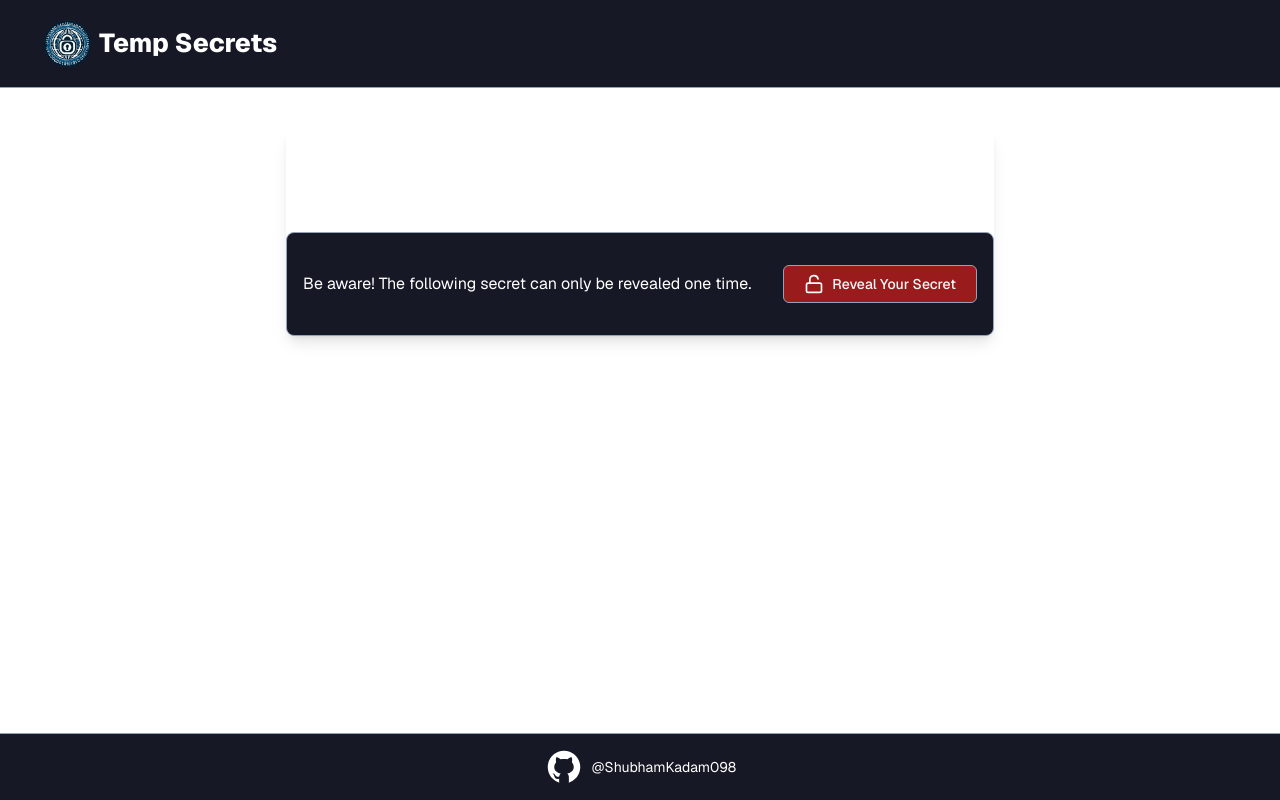
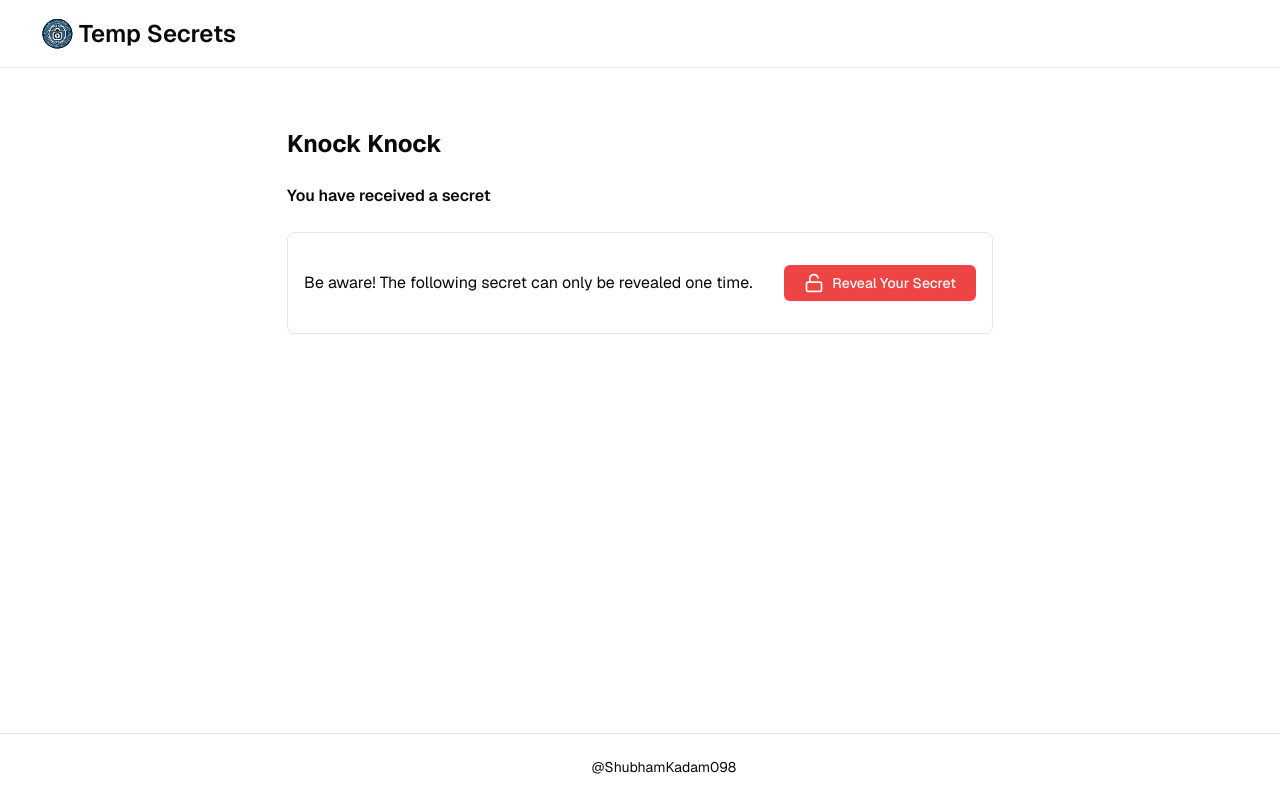
Before and after one commit to ShubhamKadam098/Temp-Secret, a Next.js app: page /secret/1 in a window 1280 px wide. Built offline with nearby package versions, Linux system fonts and the light colour scheme.

Commit message:
Refactor to change the hard coded theme to shadcn theme

```diff
--- a/src/app/(root)/(home)/secret/[id]/page.tsx
+++ b/src/app/(root)/(home)/secret/[id]/page.tsx
@@ -19,8 +19,8 @@ const SecretsPage = ({ params }: { params: { id: string } }) => {
   } = useFetchMessage(params.id);
 
   return (
-    <section className="text-white flex mx-auto justify-center min-h-36 p-4 min-w-fit ">
-      <div className="flex  gap-6 flex-col  rounded-lg  shadow-lg w-full md:min-w-[500px] lg:w-auto">
+    <section className="text-foreground flex mx-auto justify-center min-h-36 p-4 min-w-fit ">
+      <div className="flex  gap-6 flex-col  rounded-lg   w-full md:min-w-[500px] lg:w-auto">
         <h1 className="text-xl md:text-2xl font-bold">Knock Knock</h1>
         <h4 className="font-semibold text-sm md:text-base">
           You have received a secret
@@ -28,7 +28,7 @@ const SecretsPage = ({ params }: { params: { id: string } }) => {
         {isMessageAvailable ? (
           <>
             {isPasswordRequired ? (
-              <div className=" flex flex-wrap items-center gap-8  border border-slate-400 rounded-lg bg-dark-1 px-4 py-8 ">
+              <div className=" flex flex-wrap items-center gap-8  border border-border rounded-lg bg-card px-4 py-8 ">
                 <h1 className="text-sm md:text-base">Password is required</h1>
                 <Input
                   type="password"
@@ -41,7 +41,7 @@ const SecretsPage = ({ params }: { params: { id: string } }) => {
                 {isLoading ? (
                   <Button
                     disabled
-                    className="border-rose-600 border bg-red-600 text-white flex items-center justify-center w-[90%] mx-auto"
+                    className="bg-destructive text-destructive-foreground flex items-center justify-center w-[90%] mx-auto"
                   >
                     <Loader2 className="mr-2 h-4 w-4 animate-spin" />
                     Please wait
@@ -49,7 +49,8 @@ const SecretsPage = ({ params }: { params: { id: string } }) => {
                 ) : (
                   <Button
                     disabled={isLoading}
-                    className="flex gap-3 bg-red-700 hover:bg-red-800 w-[90%] max-w-full focus:outline-none focus:border hover:border focus:border-white  hover:border-white mx-auto"
+                    variant="destructive"
+                    className="flex gap-3 w-[90%] max-w-full focus:ring-2 focus:ring-offset-2 mx-auto"
                     onClick={fetchMessage}
                   >
                     <Unlock
@@ -66,7 +67,7 @@ const SecretsPage = ({ params }: { params: { id: string } }) => {
                 {message ? (
                   <ShowMessage inputType={inputType} message={message} />
                 ) : (
-                  <div className="flex flex-wrap items-center gap-8 md:gap4 border border-slate-400 rounded-lg bg-dark-1 px-4 py-8 ">
+                  <div className="flex flex-wrap items-center gap-8 md:gap4 border border-border rounded-lg bg-card px-4 py-8 ">
                     <p className="text-sm md:text-base">
                       Be aware! The following secret can only be revealed one
                       time.
@@ -74,17 +75,16 @@ const SecretsPage = ({ params }: { params: { id: string } }) => {
                     {isLoading ? (
                       <Button
                         disabled={isLoading}
-                        variant={"destructive"}
-                        className=" bg-red-800 rounded-md border border-slate-400  flex gap-2 hover:border hover:border-white focus:border-2 focus:border-white px-20"
+                        variant="destructive"
+                        className="flex gap-2 focus:ring-2 focus:ring-offset-2 px-20"
                       >
                         <Loader2 className="mr-2 h-4 w-4 animate-spin" />
                       </Button>
                     ) : (
                       <Button
                         disabled={isLoading}
-                        variant={"destructive"}
-                        className="px-5 bg-red-800 rounded-md border border-slate-400  flex gap-2 hover:border hover:border-white focus:border-2 focus:border-white
-                        mx-auto break-words whitespace-normal h-fit"
+                        variant="destructive"
+                        className="px-5 flex gap-2 mx-auto break-words whitespace-normal h-fit focus:ring-2 focus:ring-offset-2"
                         onClick={fetchMessage}
                       >
                         <Unlock
--- a/src/components/DisplayLink.tsx
+++ b/src/components/DisplayLink.tsx
@@ -12,24 +12,23 @@ const DisplayLink = ({
   setReturnedLink: (link: string) => void;
 }) => {
   return (
-    <section className="flex flex-col gap-10 text-white items-center justify-center ">
-      <div className="flex flex-col flex-wrap lg:max-w-[80%] max-w-[70%] grow bg-dark-1 border border-slate-500 rounded-lg mx-auto mt-10 px-6 gap-8 p-8">
+    <section className="flex flex-col gap-10 text-foreground items-center justify-center ">
+      <div className="flex flex-col flex-wrap lg:max-w-[80%] max-w-[70%] grow bg-card border border-border rounded-lg mx-auto mt-10 px-6 gap-8 p-8">
         <Button
           variant={"ghost"}
-          className="w-fit flex items-center gap-2 hover:bg-slate-800 rounded-xl text-xs md:text-base hover:text-white"
+          className="w-fit flex items-center gap-2 hover:bg-accent rounded-xl text-xs md:text-base hover:text-foreground"
           onClick={() => setReturnedLink("")}
         >
           <Undo2 width={"15px"} height={"15px"} />
           Create new secrets
         </Button>
 
-        <h1 className="rounded-lg px-4 py-4 border border-slate-400 truncate  max-w-[80%] md:max-w-[full]  mx-auto">
+        <h1 className="rounded-lg px-4 py-4 border border-border truncate  max-w-[80%] md:max-w-[full]  mx-auto">
           {returnedLink ? returnedLink : "Ooops! Something went wrong"}
         </h1>
 
         <div className="flex flex-wrap gap-3 items-center justify-around">
           <CopyBtn inputText={returnedLink} />
-          {/* <ShareBtn inputText={returnedLink} /> */}
           <VisitLinkBtn inputLink={returnedLink} />
         </div>
       </div>
--- a/src/components/Footer.tsx
+++ b/src/components/Footer.tsx
@@ -3,8 +3,8 @@ import Link from "next/link";
 
 const Footer = () => {
   return (
-    <footer className="relative py-2 bg-dark-1 text-white border-t border-slate-400 border-solid w-full">
-      <div className=" flex items-center justify-center mx-auto px-2">
+    <footer className="relative py-2 bg-background text-foreground border-t w-full">
+      <div className="flex items-center justify-center mx-auto px-2">
         <Link
           href="https://github.com/ShubhamKadam098"
           target="_blank"
--- a/src/components/Navbar.tsx
+++ b/src/components/Navbar.tsx
@@ -4,16 +4,16 @@ import React from "react";
 
 const Navbar = () => {
   return (
-    <nav className="flex-between fixed z-50 w-full bg-dark-1 px-6 py-4 lg:px-10 border-b border-slate-400 border-solid">
+    <nav className="flex-between fixed z-50 w-full bg-background px-6 py-4 lg:px-10 border-b">
       <Link href="/" className="flex items-center gap-1">
         <Image
           src="/icons/logo.svg"
-          width={55}
-          height={55}
+          width={35}
+          height={35}
           alt="Temp Secrets logo"
           className="max-sm:size-10"
         />
-        <p className="text-[26px] font-extrabold text-white max-sm:hidden">
+        <p className="text-2xl font-semibold text-foreground max-sm:hidden">
           Temp Secrets
         </p>
       </Link>
--- a/src/components/ShowMessage.tsx
+++ b/src/components/ShowMessage.tsx
@@ -34,8 +34,8 @@ const ShowMessage = ({
   };
 
   return (
-    <div className="flex flex-wrap flex-col gap-8 border border-slate-400 rounded-lg bg-dark-1 px-4 py-8 w-full">
-      <h1 className="border-b border-slate-500 pb-2 font-semibold text-base">
+    <div className="flex flex-wrap flex-col gap-8 border border-border rounded-lg bg-card px-4 py-8 w-full">
+      <h1 className="border-b border-border pb-2 font-semibold text-base">
         Your Secret
       </h1>
       {inputType == "file" ? (
@@ -47,8 +47,8 @@ const ShowMessage = ({
       <div className="flex justify-center">
         {inputType === "file" ? (
           <Button
-            variant={"secondary"}
-            className="w-fit flex items-center justify-center gap-2 bg-green-500 hover:bg-green-700 text-white text-sx"
+            variant="default"
+            className="w-fit flex items-center justify-center gap-2"
             onClick={downloadFile}
           >
             <Download width={"15px"} height={"15px"} />
@@ -57,8 +57,8 @@ const ShowMessage = ({
         ) : (
           <>
             <Button
-              variant={"secondary"}
-              className="mx-auto flex items-center gap-2 bg-blue-500 hover:bg-blue-700 text-white w-fit "
+              variant="default"
+              className="mx-auto flex items-center gap-2 w-fit"
               onClick={() => {
                 navigator.clipboard.writeText(message);
                 toast.success("Copied to clipboard");
```
Also changed, not shown: src/app/(root)/(home)/page.tsx (+12 -12 lines). Lines whose indentation alone changed are shown as unchanged.
